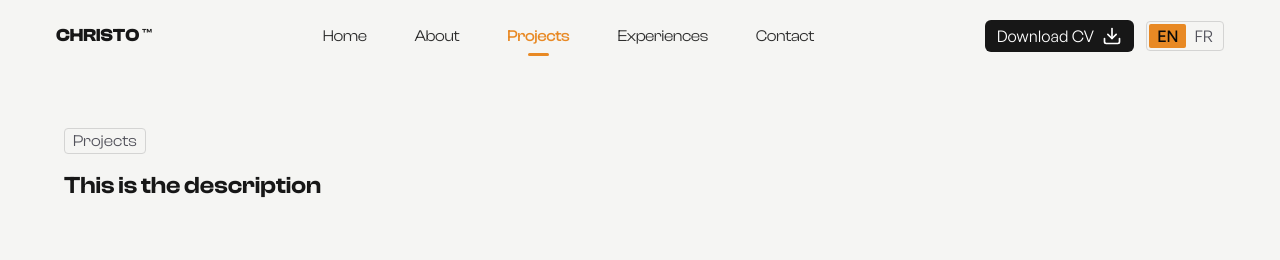
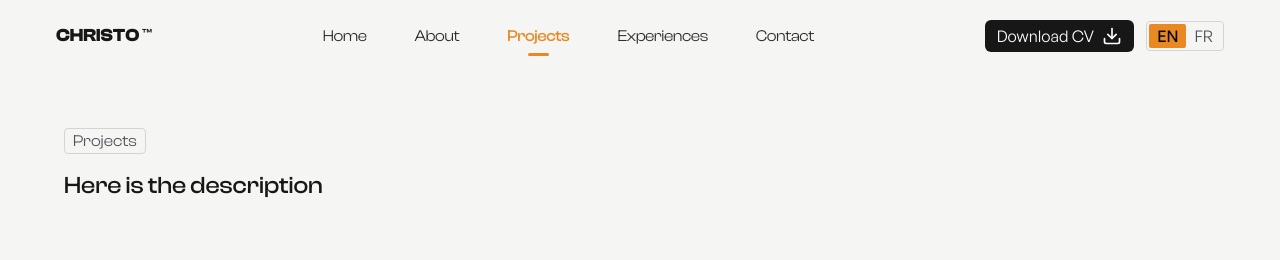
Before and after one commit to bossnare/portfolio, a Next.js app: page /projects in a window 1280 px wide. Shown: the top 260 px of the page. Built offline with nearby package versions, Linux system fonts and the light colour scheme.

Commit message:
make the secription page animate smoothly

```diff
--- a/src/components/Page.tsx
+++ b/src/components/Page.tsx
@@ -21,7 +21,7 @@ export const Page = ({ className, children, ...props }: PageProps) => {
 
 export function PageHeader({
   title = 'Title',
-  description = 'This is the description',
+  description = 'Here is the description',
 }: {
   title?: string;
   description?: string;
@@ -30,13 +30,13 @@ export function PageHeader({
     <motion.div
       initial={{ opacity: 0, y: 40 }}
       animate={{ opacity: 1, y: 0 }}
-      transition={{ duration: 0.5 }}
+      transition={{ duration: 0.9, ease: "easeInOut" }}
       className="space-y-4"
     >
       <h1 className="px-2 border rounded-sm w-fit border-border text-muted-foreground">
         {title}
       </h1>
-      <p className="max-w-2xl text-2xl font-semibold leading-8 font-display">
+      <p className="max-w-2xl text-2xl font-medium leading-8 font-display">
         {description}
       </p>
     </motion.div>
```
